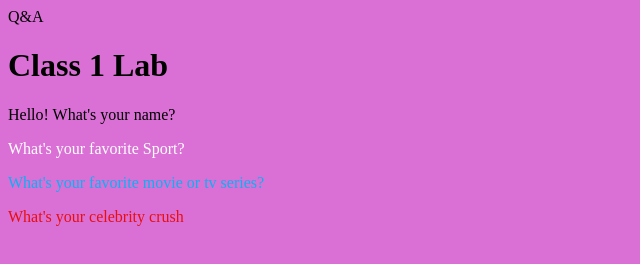
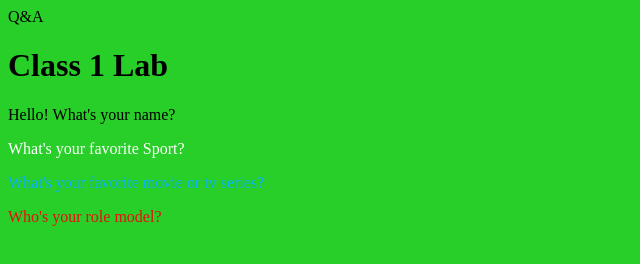
Before and after one commit to KrisD2004/201-Lab01, a plain HTML site: page index.html in a window 1280 px wide. Shown: the whole page, without its empty margins (0-640 px from the left). Drawn offline with Linux system fonts and the light colour scheme.

Commit message:
Update index.html

```diff
--- a/index.html
+++ b/index.html
@@ -6,7 +6,7 @@
     <meta name="viewport" content="width=device-width, initial-scale=1.0">
     <title>Document</title>
     <style>
-        body {background-color: orchid;}
+        body {background-color: rgb(40, 207, 40);}
         .p1 {color:black}
         .p2 {color:white}
         .p3 {color:rgb(8, 177, 244)}
@@ -22,7 +22,7 @@
     <p class="p1">Hello! What's your name?</p>
     <p class="p2">What's your favorite Sport?</p>
     <p class="p3">What's your favorite movie or tv series?</p>
-    <p class="p4">What's your celebrity crush</p>
+    <p class="p4">Who's your role model?</p>
 
    </main>
    <footer></footer>
```
